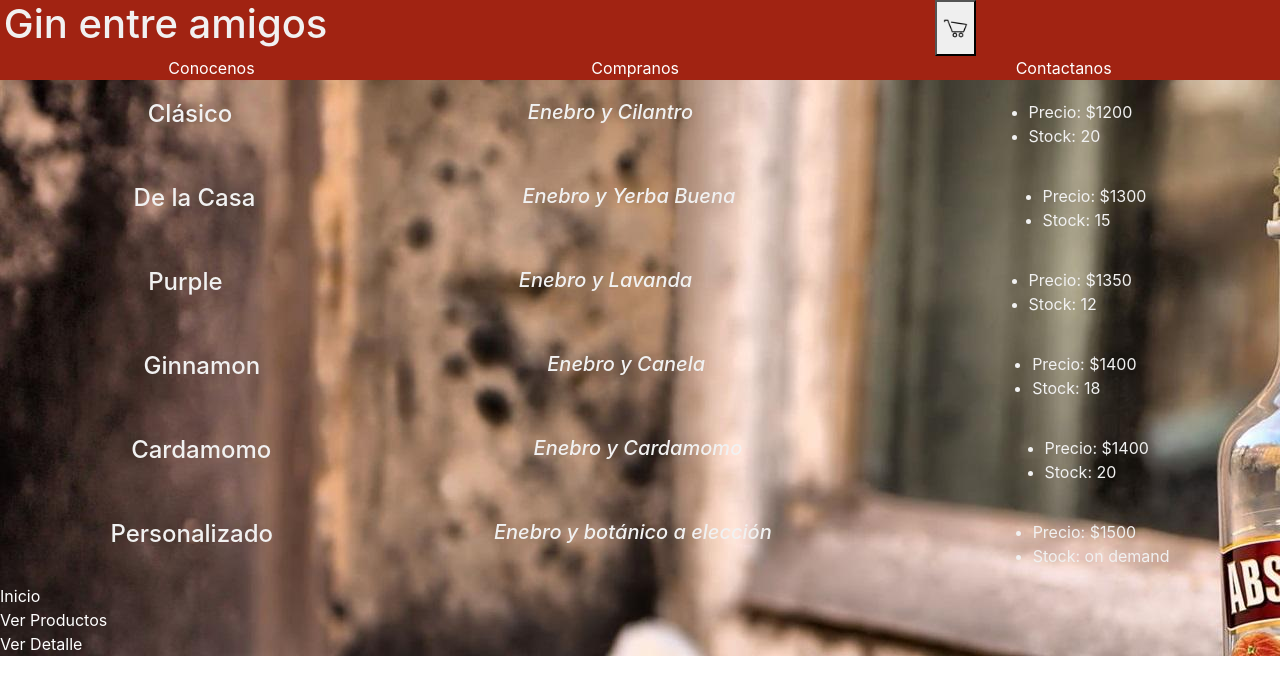
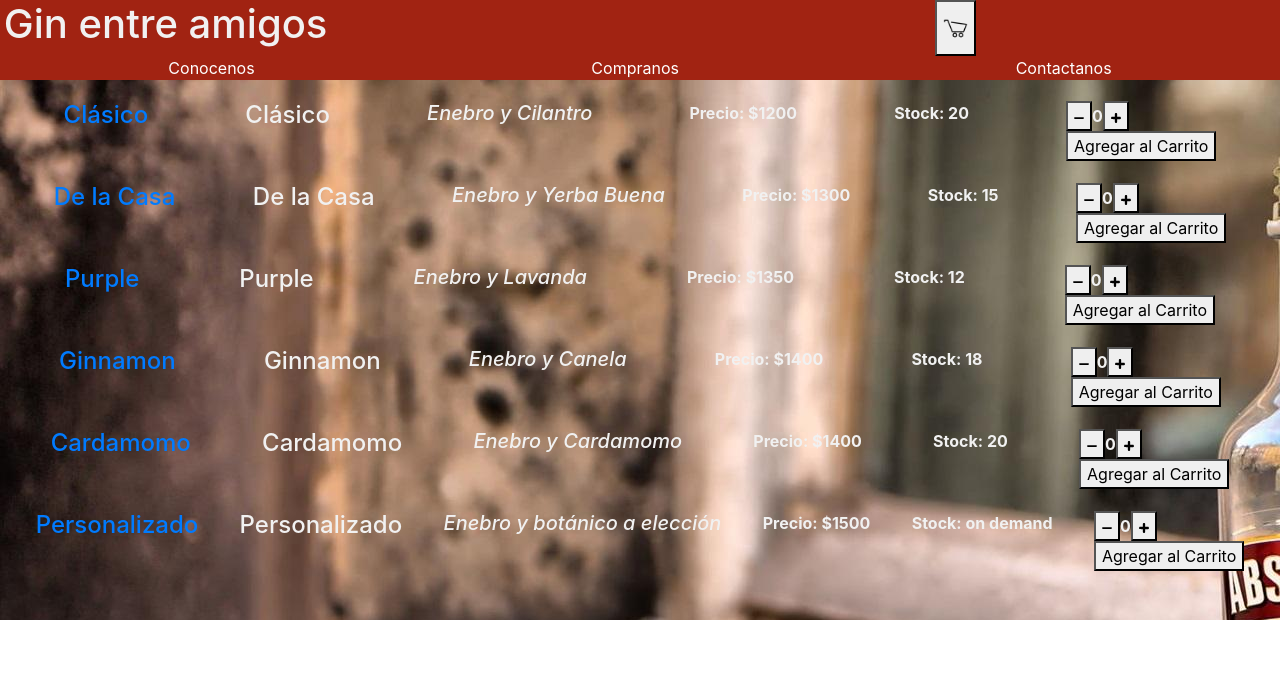
Before and after one commit to fedelazarte/react_js, a React (Create React App) app: page /productos in a window 1280 px wide. Shown: the top 694 px of the page. Built offline with nearby package versions, Linux system fonts and the light colour scheme.

Commit message:
Primera entrega final corregida

```diff
--- a/src/App.jsx
+++ b/src/App.jsx
@@ -4,10 +4,12 @@ import NavbarComponent from './components/navbar/';
 import ItemDetailContainer from './containers/ItemDetailContainer';
 import ItemListContainer from './containers/ItemListContainer';
 import React from 'react';
-import {BrowserRouter, Switch, Route} from 'react-router-dom';
+import {BrowserRouter, Switch, Route, NavLink} from 'react-router-dom';
 import {Link} from 'react-router-dom';
 import './App.css'
 import fondo from './images/bg-picture.jpg'
+import ContactoContainer from './components/ContactoContainer';
+import products from './containers/mocks/productList';
 
 
 
@@ -24,16 +26,15 @@ function App() {
    <Route exact path='/productos'>
    <ItemListContainer/>
    </Route>
-   <Route exact path='/detalle'>
-   <ItemDetailContainer/>
+   <Route exact path='/productos/:productosId'>
+   <ContactoContainer/>
    </Route>
    </Switch>
    <footer className='redir'>
-    <Link to={'/'} className='link0'>Inicio</Link>
+
      <br/>
-     <Link to={'/productos'} className='link1'>Ver Productos</Link>
+
      <br/>
-     <Link to={'/detalle'} className='link2'>Ver Detalle</Link>
    </footer>
 
    </BrowserRouter>
--- /dev/null
+++ b/src/components/ContactoContainer.jsx
@@ -0,0 +1,31 @@
+import { useEffect } from 'react';
+import {useParams} from 'react-router-dom';
+import ItemDetail from './ItemDetail';
+import './Item.css'
+const SegundoComponent = () => {
+    const{productosId} = useParams();
+    const products = [{id:"1", title:"Clásico", description:"Enebro y Cilantro", price:"$1200", stock:"20", supplier:"Entre Amigos", points:"4.5"}
+    ,{id:"2", title:"De la Casa", description:"Enebro y Yerba Buena", price:"$1300", stock:"15"}
+    ,{id:"3", title:"Purple", description:"Enebro y Lavanda", price: "$1350", stock:"12"}
+    ,{id:"4", title:"Ginnamon", description:"Enebro y Canela", price:"$1400", stock:"18"}
+    ,{id:"5", title:"Cardamomo", description:"Enebro y Cardamomo", price:"$1400", stock:"20"}
+    ,{id:"6", title:"Personalizado", description:"Enebro y botánico a elección", price:"$1500", stock:"on demand"}]
+
+useEffect(() => {
+    products.map(producto => {
+        if(producto.id.toString() === productosId){
+            return producto;
+        } else {
+            return null;
+        }
+    })
+    return () => {
+
+    }
+}, [productosId]);
+
+  return <p className='detalles'> El producto seleccionado es: {productosId} </p>
+
+}
+
+export default SegundoComponent;
--- a/src/components/Item.css
+++ b/src/components/Item.css
@@ -1,6 +1,11 @@
-.items{
+.col{
     color:#f1f1f1;
     display: flex;
     justify-content: space-around;
     margin-top: 20px;
 }
+
+.detalles{
+    color:#f1f1f1;
+    font-size: 40px;
+}
--- a/src/components/Item.jsx
+++ b/src/components/Item.jsx
@@ -1,16 +1,16 @@
 import './Item.css';
+import ItemCount from './ItemCount';
+import {NavLink} from 'react-router-dom';
+
 
 const Item = ({product}) => {
     return(
-        <div className='items'>
-            <h4>{product.title}</h4>
-            <h5><em>{product.description}</em></h5>
-            <ul>
-                <li>Precio: {product.price}</li>
-                <li>Stock: {product.stock}</li>
-            </ul>
-
-
+        <div className='col'>
+            <NavLink to={`/productos/${product.id}`} activeClassName='selected'><td><h4>{product.title}</h4></td></NavLink><td><h4>{product.title}</h4></td>
+            <th><h5><em>{product.description}</em></h5></th>
+            <th>Precio: {product.price}</th>
+            <th>Stock: {product.stock}</th>
+            <th><ItemCount/></th>
         </div>
     )
 }
--- a/src/components/ItemList.jsx
+++ b/src/components/ItemList.jsx
@@ -1,4 +1,5 @@
 import Item from "./Item";
+import ItemCount from "./ItemCount";
 
 const ItemList = ({products}) =>{
     return (
@@ -7,6 +8,7 @@ const ItemList = ({products}) =>{
         return <Item  key={product.id} product={product}/>;
     })}
     </div>
+
     );
 
     };
--- a/src/components/navbar/index.jsx
+++ b/src/components/navbar/index.jsx
@@ -2,6 +2,7 @@
 import 'bootstrap/dist/css/bootstrap.min.css';
 import CartWidget from './cartWidget';
 import './navbar.css'
+import {Link} from 'react-router-dom';
 import ItemListContainer from '../../containers/ItemListContainer';
 
 
@@ -9,7 +10,7 @@ function NavbarComponent() {
   return (
    <>
    <div style={{display:'flex', justifyContent:'space-around'}}>
-   <h1 style={{marginLeft:'-300px'}} className='title'> Gin entre amigos</h1>
+   <Link to={'/'} className='link0'><h1 style={{marginLeft:'-300px'}} className='title'> Gin entre amigos</h1></Link>
    <CartWidget/>
    </div>
 
@@ -22,7 +23,7 @@ function NavbarComponent() {
    </table> */}
    <div  style={{display:'flex', justifyContent:'space-around'}}>
      <a href="#" className='menu0'>Conocenos</a>
-     <a href="#" className='menu1'>Compranos</a>
+     <Link to={'/productos'} className='link1'><a href="#" className='menu1'>Compranos</a></Link>
      <a href="#" className='menu2'>Contactanos</a>
    </div>
 
--- a/src/components/navbar/navbar.css
+++ b/src/components/navbar/navbar.css
@@ -7,3 +7,9 @@
   .title{
       color: #f1f1f1;
   }
+
+  .link0, .link1, .link2, .menu0, .menu1, .menu2{
+    outline: none;
+    text-decoration: none;
+    color: white;
+  }
--- a/src/containers/ItemDetailContainer.jsx
+++ b/src/containers/ItemDetailContainer.jsx
@@ -1,4 +1,5 @@
 import React, { useEffect, useState } from 'react'
+import ItemCount from '../components/ItemCount'
 import ItemDetail from '../components/ItemDetail'
 
 
--- a/src/containers/ItemListContainer.jsx
+++ b/src/containers/ItemListContainer.jsx
@@ -2,6 +2,7 @@ import * as React from "react";
 import 'bootstrap/dist/css/bootstrap.min.css';
 import productList from "./mocks/productList"
 import ItemList from "../components/ItemList";
+import ItemCount from "../components/ItemCount";
 
 
 
```
Also changed, not shown: 1 other file (tests, documents, lock files or other folders).
